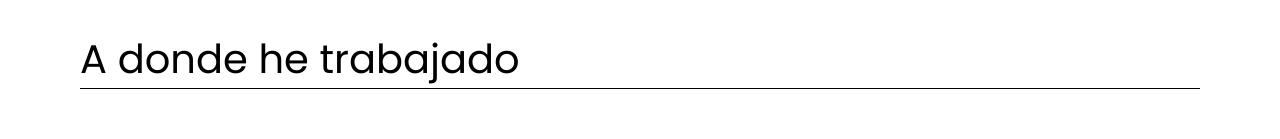
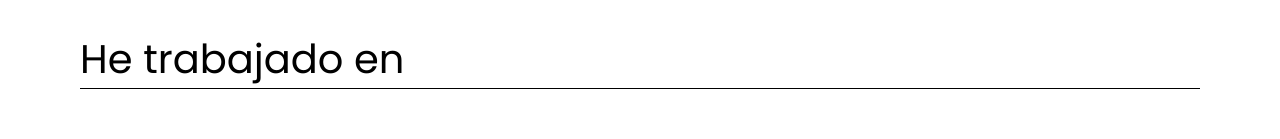
Before and after one commit to yaksin-desing/Preentrega2-vasquez-pacheco, a plain HTML site: page index.html in a window 1280 px wide. Shown: the part 1157-1296 px from the top of the page. Drawn offline with nearby package versions, Linux system fonts and the light colour scheme.

Commit message:
modificacion de titulo2

```diff
--- a/index.html
+++ b/index.html
@@ -159,7 +159,7 @@
     <!-- SECCION DE MIS ULTIMOS TRABAJOS -->
     <section class="hacer">
         <h2 id="titulo1" class="titulo" data-aos="fade-right">
-            A donde he trabajado
+            He trabajado en
         </h2>
     </section>
     <!-- PIE DE PAGINA -->
```
